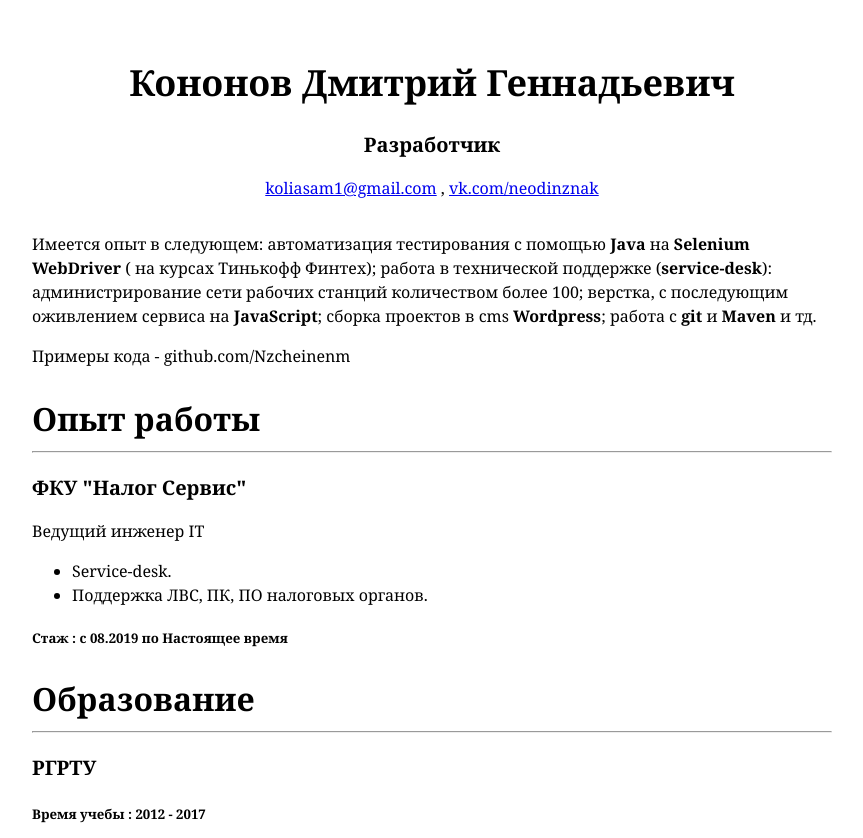
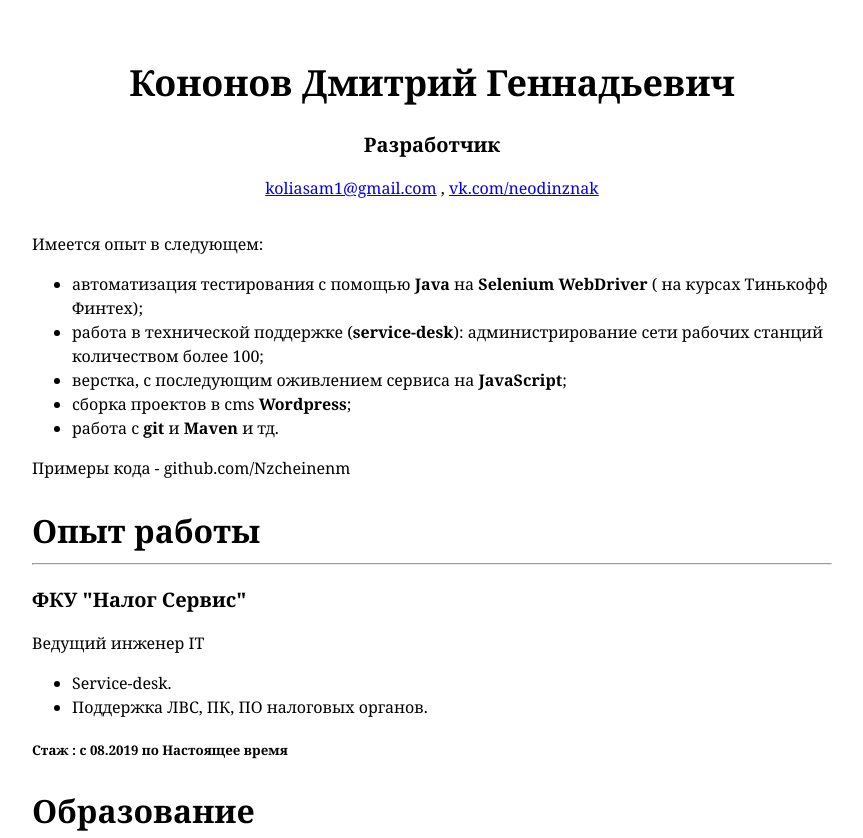
Before and after one commit to Nzcheinenm/nzcheinenm, a plain HTML site: page index.html in a window 1280 px wide. Shown: the top 838 px of the page, without its empty margins (208-1071 px from the left). Drawn offline with Linux system fonts and the light colour scheme.

Commit message:
Update index.html

```diff
--- a/index.html
+++ b/index.html
@@ -18,10 +18,17 @@
 	</div>
 
 	<div id="main">
-		<p>Имеется опыт в следующем: автоматизация тестирования с помощью <b>Java</b> на <b>Selenium WebDriver</b> (
-			на курсах Тинькофф Финтех); работа в технической поддержке (<b>service-desk</b>): администрирование
-сети рабочих станций количеством более 100; верстка, с последующим оживлением сервиса на
-			<b>JavaScript</b>; сборка проектов в cms <b>Wordpress</b>; работа с <b>git</b> и <b>Maven</b> и тд. <br></p>
+		<p>Имеется опыт в следующем:</p>
+		<ul>
+				<li>автоматизация тестирования с помощью <b>Java</b> на <b>Selenium WebDriver</b> (
+			на курсах Тинькофф Финтех); </li>
+				<li>работа в технической поддержке (<b>service-desk</b>): администрирование
+сети рабочих станций количеством более 100; </li>
+			<li>верстка, с последующим оживлением сервиса на
+			<b>JavaScript</b>; </li>
+			<li>сборка проектов в cms <b>Wordpress</b>; </li>
+			<li> работа с <b>git</b> и <b>Maven</b> и тд. <br></li>
+			</ul>
 			<p>Примеры кода - github.com/Nzcheinenm </p>
 			<h2> Опыт работы </h2>
 			<hr>
```
